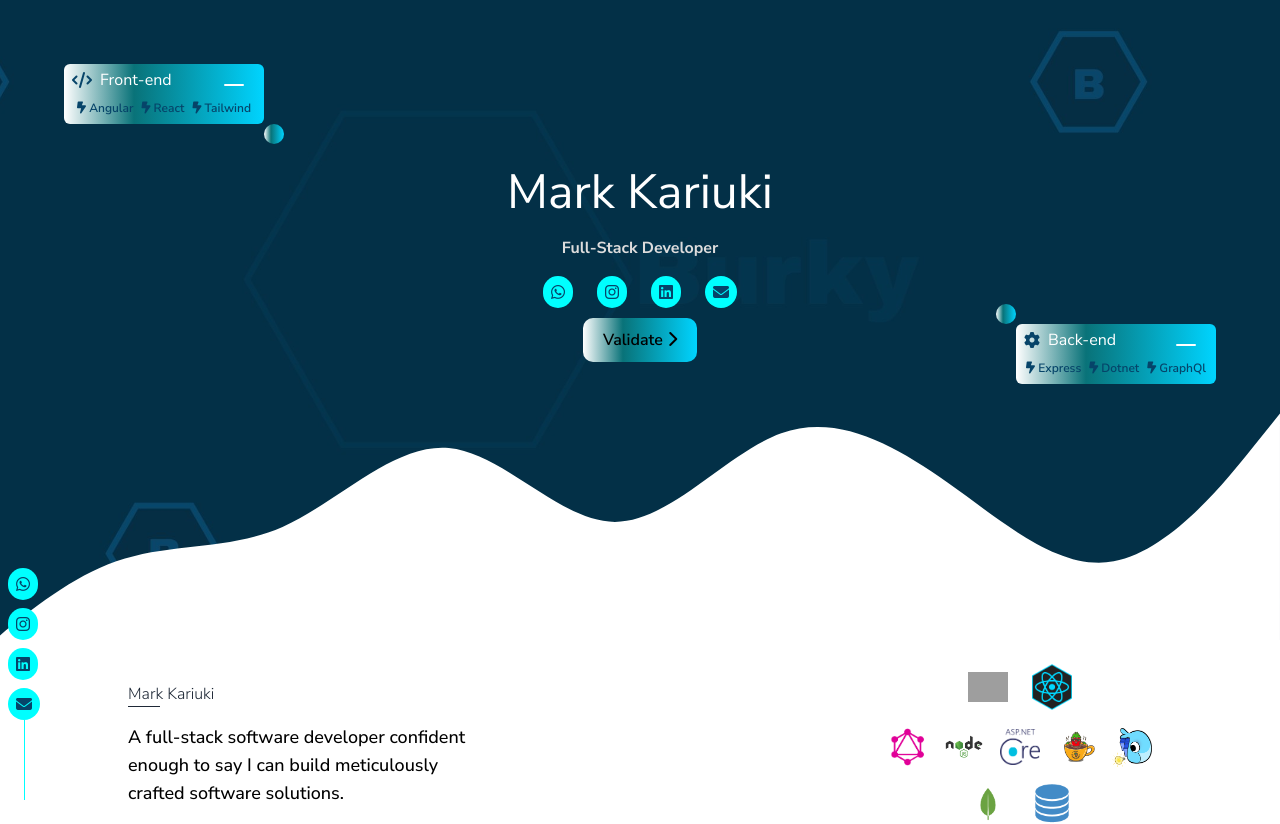
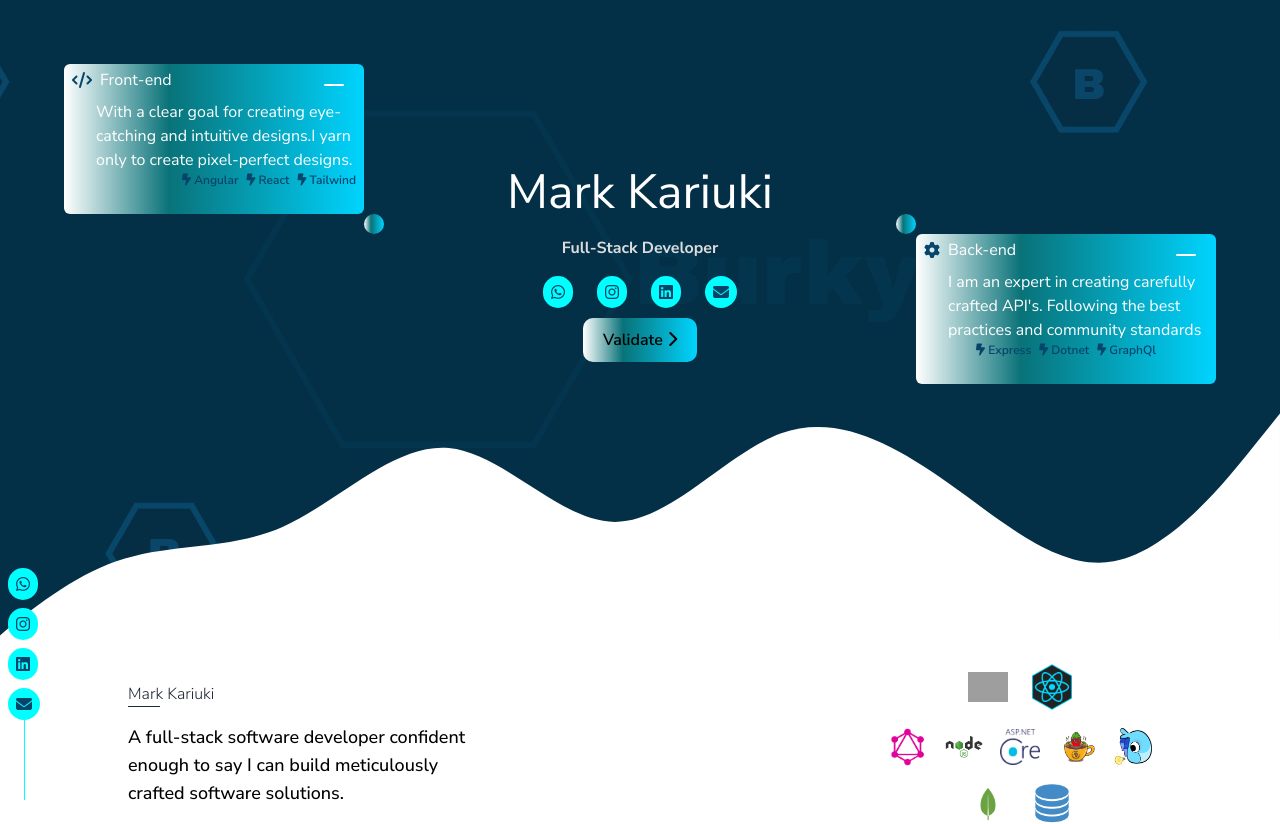
Before and after one commit to BuckanianCodes/Portfolio, an Angular app: page / in a window 1280 px wide. Shown: the top 824 px of the page. Built offline with nearby package versions, Linux system fonts and the light colour scheme; grey boxes are pictures that could not be loaded.

Commit message:
Adding more text

```diff
--- a/src/app/pages/welcome/welcome.component.html
+++ b/src/app/pages/welcome/welcome.component.html
@@ -3,22 +3,23 @@
         Burky codes
     </h1> -->
 
-    <div id="node-1" class="absolute top-0 left-0  text-[#fff] font-[400]   mt-[5%] h-[60px] rounded-md py-1 px-2 w-[200px] ml-[5%]">
+    <div id="node-1" class="absolute top-0 left-0  text-[#fff] font-[400]   mt-[5%] lg:h-[150px] h-[60px] rounded-md py-1 px-2 lg:w-[300px] w-[200px] ml-[5%]">
         <span class="w-6 h-6 " ></span>
         <span class="flex items-center justify-start mb-2">
             <i class="fa-solid fa-code text-[#064469] mr-2 "></i> <h3 id="h3"> Front-end  </h3>
         </span>
-        <span class="flex items-center justify-center gap-2">
+        <p class="lg:flex hidden text-md ml-6">With a clear goal for creating eye-catching and intuitive designs.I yarn only to create pixel-perfect designs.</p>
+        <span class="flex items-center justify-end gap-2">
             <p class="text-xs font-semibold text-[#064469]"><i class="fa-solid fa-bolt-lightning"></i> Angular</p>
             <p class="text-xs font-semibold text-[#064469]"><i class="fa-solid fa-bolt-lightning"></i> React</p>
             <p class="text-xs font-semibold text-[#064469]"><i class="fa-solid fa-bolt-lightning"></i> Tailwind</p>
         </span>
     </div>
-    <div id="node-2" class="absolute bottom-0 right-0 bg-[#5790a2] text-[#fff] font-[400]  md:mb-[20%] mb-[10%] h-[60px] rounded-md py-1 px-2 w-[200px] mr-[5%]">
+    <div id="node-2" class="absolute bottom-0 right-0 bg-[#5790a2] text-[#fff] font-[400]  md:mb-[20%] mb-[10%] lg:h-[150px] h-[60px] rounded-md py-1 px-2 lg:w-[300px] w-[200px] mr-[5%]">
         <span class="flex items-center justify-start mb-2">
             <i class="fa-solid fa-gear text-[#064469] mr-2 "></i> <h3 id="h3"> Back-end  </h3>
         </span>
-
+            <p class="lg:flex hidden text-md ml-6">I am an expert in creating carefully crafted API&#39;s. Following the best practices and community standards </p>
         <span class="flex items-center justify-center gap-2">
             <p class="text-xs font-semibold text-[#064469]"><i class="fa-solid fa-bolt-lightning"></i> Express</p>
             <p class="text-xs font-semibold text-[#064469]"><i class="fa-solid fa-bolt-lightning"></i> Dotnet</p>
```
